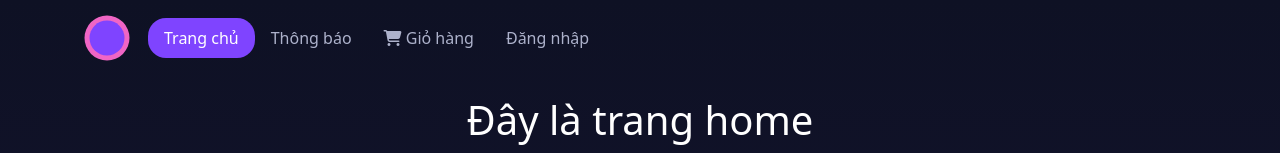
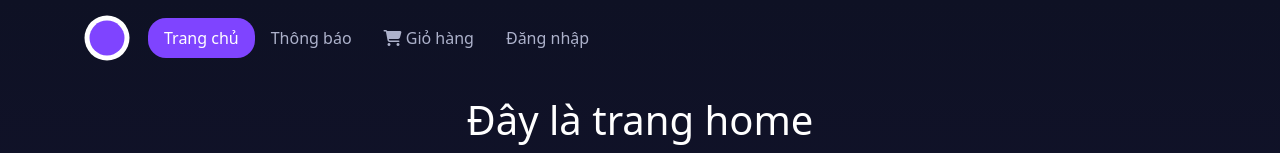
Before and after one commit to dongngockhanh/DATN-Springboot-Angular-RestAPI, an Angular app in the folder FE/shopapp-angular/: page / in a window 1280 px wide. Shown: the top 153 px of the page. Built offline with nearby package versions, Linux system fonts and the light colour scheme.

Commit message:
create detail-product component

```diff
--- a/FE/shopapp-angular/src/app/app.module.ts
+++ b/FE/shopapp-angular/src/app/app.module.ts
@@ -5,6 +5,7 @@ import { AppRoutingModule } from './app-routing.module';
 import { HomeComponent } from './home/home.component';
 import { HeaderComponent } from './header/header.component';
 import { FooterComponent } from './footer/footer.component';
+import { DetailProductComponent } from './detail-product/detail-product.component';
 // import { AppComponent } from './app.component';
 
 @NgModule({
@@ -13,7 +14,8 @@ import { FooterComponent } from './footer/footer.component';
 
     HomeComponent,
     HeaderComponent,
-    FooterComponent
+    FooterComponent,
+    DetailProductComponent
   ],
   imports: [
     BrowserModule,
--- /dev/null
+++ b/FE/shopapp-angular/src/app/detail-product/detail-product.component.html
@@ -0,0 +1 @@
+<p>detail-product works!</p>
--- a/FE/shopapp-angular/src/app/header/header.component.html
+++ b/FE/shopapp-angular/src/app/header/header.component.html
@@ -3,12 +3,13 @@
         <div class="container">
             <a class="navbar-brand" href="#">
                 <svg xmlns="http://www.w3.org/2000/svg" viewBox="0 0 100 100" weight="50" height="50">
-                    <circle cx="50" cy="50" r="45" fill="rgb(240,101,197)" />
-                    <circle cx="50" cy="50" r="35" fill="rgb(127,68,255)" />
+                    <circle cx="50" cy="50" r="45" fill="white"/>
+                    <circle cx="50" cy="50" r="35" fill="rgb(127,68,255)"/>
                 </svg>
             </a>
-            <button class="navbar-toggler" type="button" data-bs-toggle="collapse" data-bs-target="#navbarNav"
-                aria-controls="navbarNav" aria-expanded="false" aria-label="Toggle navigation">
+            <button class="navbar-toggler" type="button" data-bs-toggle="collapse"
+                data-bs-target="#navbarNav" aria-controls="navbarNav" aria-expanded="false"
+                aria-label="Toggle navigation">
                 <span class="navbar-toggler-icon"></span>
             </button>
             <div class="collapse navbar-collapse" id="navbarNav">
@@ -30,7 +31,7 @@
                     </li>
                 </ul>
 
-            </div>
         </div>
-    </nav>
+        </div>
+     </nav>
 </header>
```
Also changed, not shown: FE/shopapp-angular/src/app/detail-product/detail-product.component.ts (added, +10 -0 lines), FE/shopapp-angular/src/app/detail-product/detail-product.component.scss (added), 1 other file (tests, documents, lock files or other folders).
